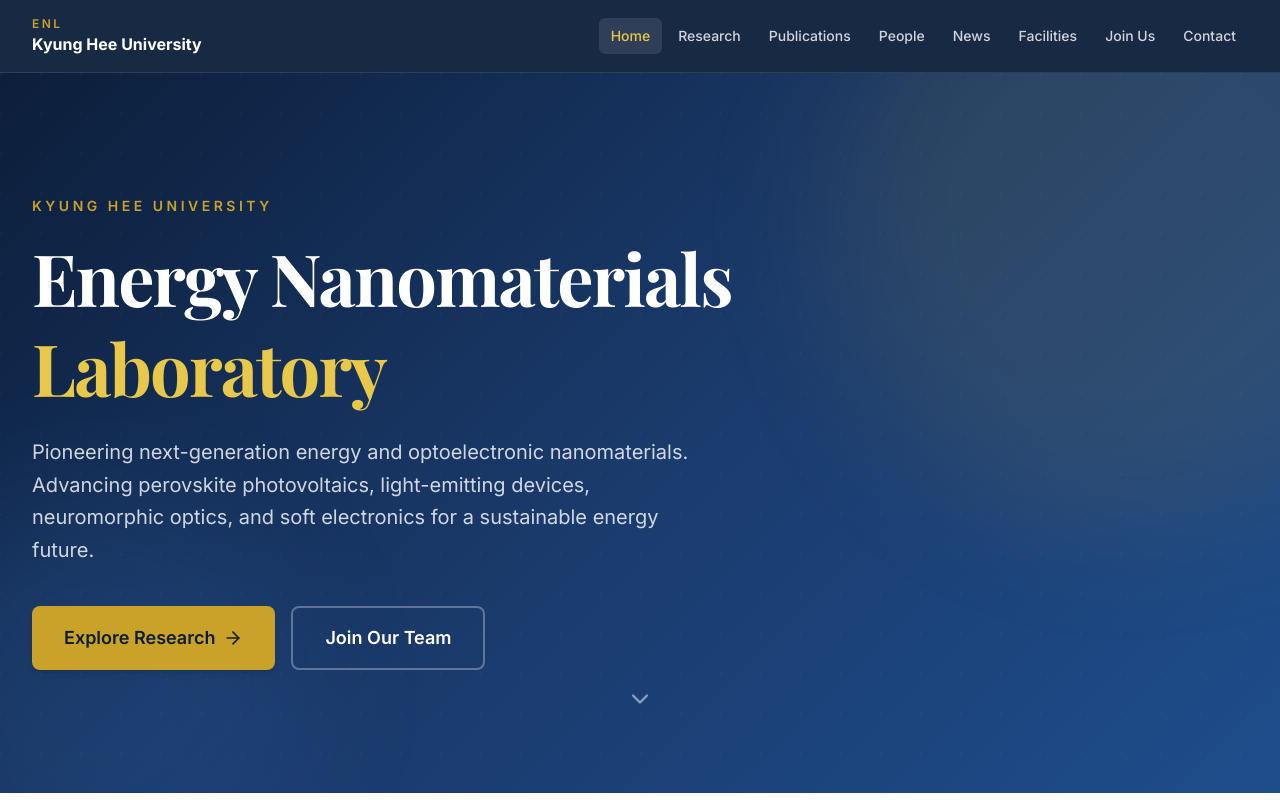
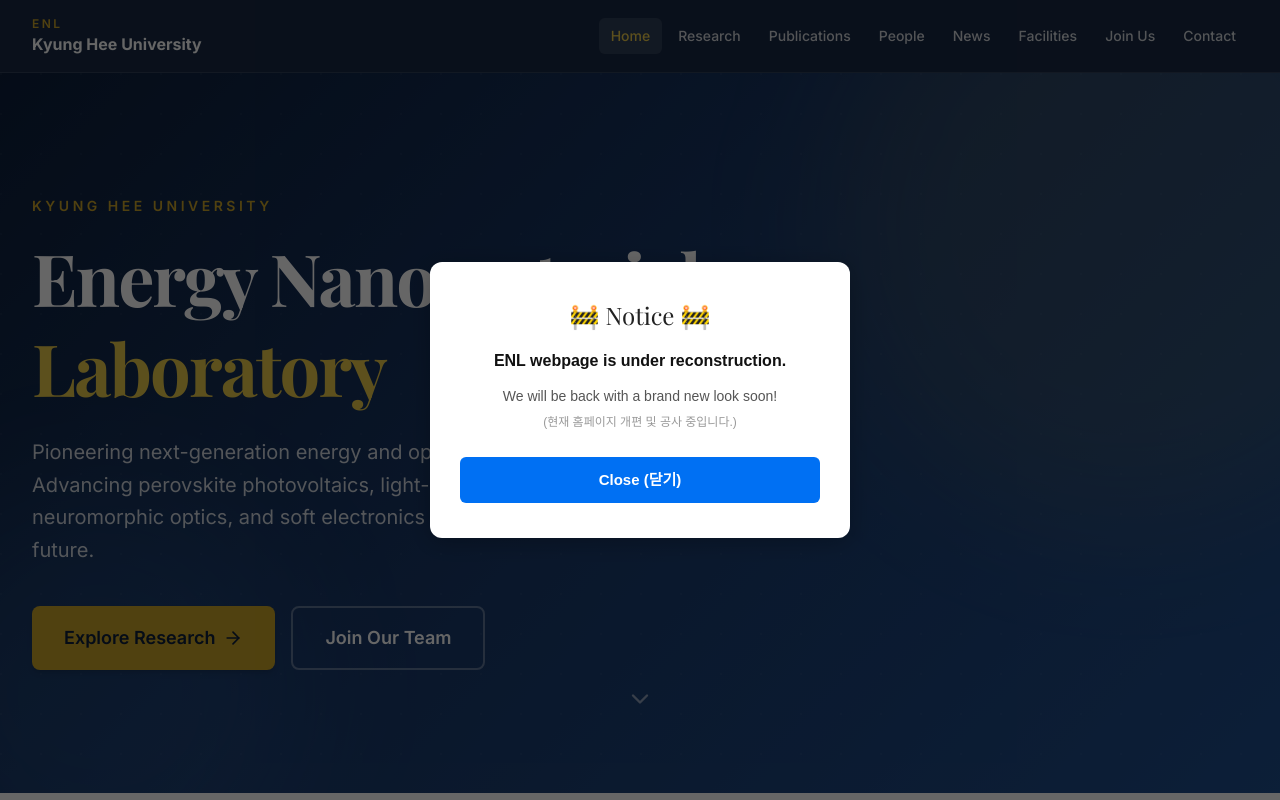
Before and after one commit to wodndwjd/ENL_KHU, a Next.js app: page / in a window 1280 px wide. Shown: the top 800 px of the page. Built offline with nearby package versions, Linux system fonts and the light colour scheme; a web font is replaced by a local one.

Commit message:
feat: add under reconstruction popup to homepage

```diff
--- a/app/page.tsx
+++ b/app/page.tsx
@@ -1,3 +1,6 @@
+'use client'; // 팝업 열고 닫는 스크립트(State) 작동을 위해 맨 위에 필수 추가
+
+import { useState } from "react";
 import { Hero } from "@/components/home/Hero";
 import { ResearchAreas } from "@/components/home/ResearchAreas";
 import { FeaturedPublications } from "@/components/home/FeaturedPublications";
@@ -6,8 +9,68 @@
 import { CTASection } from "@/components/home/CTASection";
 
 export default function HomePage() {
+  // 팝업창을 보여줄지 말지 결정하는 상태 변수 (기본값: true = 보임)
+  const [showPopup, setShowPopup] = useState(true);
+
   return (
     <>
+      {/* --- 여기부터 공사중 안내 팝업 코드 --- */}
+      {showPopup && (
+        <div style={{
+          position: 'fixed',
+          top: 0,
+          left: 0,
+          width: '100vw',
+          height: '100vh',
+          backgroundColor: 'rgba(0, 0, 0, 0.6)', // 배경을 어둡게 처리
+          display: 'flex',
+          justifyContent: 'center',
+          alignItems: 'center',
+          zIndex: 99999, // 사이트 내의 그 어떤 요소보다 무조건 위에 뜨도록 설정
+        }}>
+          <div style={{
+            backgroundColor: '#ffffff',
+            padding: '35px 30px',
+            borderRadius: '12px',
+            boxShadow: '0 4px 25px rgba(0,0,0,0.25)',
+            textAlign: 'center',
+            maxWidth: '420px',
+            width: '85%',
+            fontFamily: 'sans-serif',
+          }}>
+            <h2 style={{ margin: '0 0 15px 0', color: '#222', fontSize: '24px' }}>🚧 Notice 🚧</h2>
+            <p style={{ color: '#111', fontSize: '16px', lineHeight: '1.6', margin: '0 0 12px 0', fontWeight: 'bold' }}>
+              ENL webpage is under reconstruction.
+            </p>
+            <p style={{ color: '#555', fontSize: '14px', lineHeight: '1.6', margin: '0 0 25px 0' }}>
+              We will be back with a brand new look soon!<br />
+              <span style={{ fontSize: '12px', color: '#999', display: 'inline-block', marginTop: '5px' }}>
+                (현재 홈페이지 개편 및 공사 중입니다.)
+              </span>
+            </p>
+            <button
+              onClick={() => setShowPopup(false)} // 버튼 클릭 시 팝업 닫힘
+              style={{
+                backgroundColor: '#0070f3', // 파란색 버튼 (원하는 색상 코드로 변경 가능)
+                color: '#fff',
+                border: 'none',
+                padding: '12px 30px',
+                fontSize: '15px',
+                fontWeight: 'bold',
+                borderRadius: '6px',
+                cursor: 'pointer',
+                width: '100%',
+                transition: 'background-color 0.2s',
+              }}
+            >
+              Close (닫기)
+            </button>
+          </div>
+        </div>
+      )}
+      {/* --- 여기까지 공사중 안내 팝업 코드 --- */}
+
+      {/* 기존에 있던 원래 홈페이지 컴포넌트들 */}
       <Hero />
       <ResearchAreas />
       <FeaturedPublications />
```
